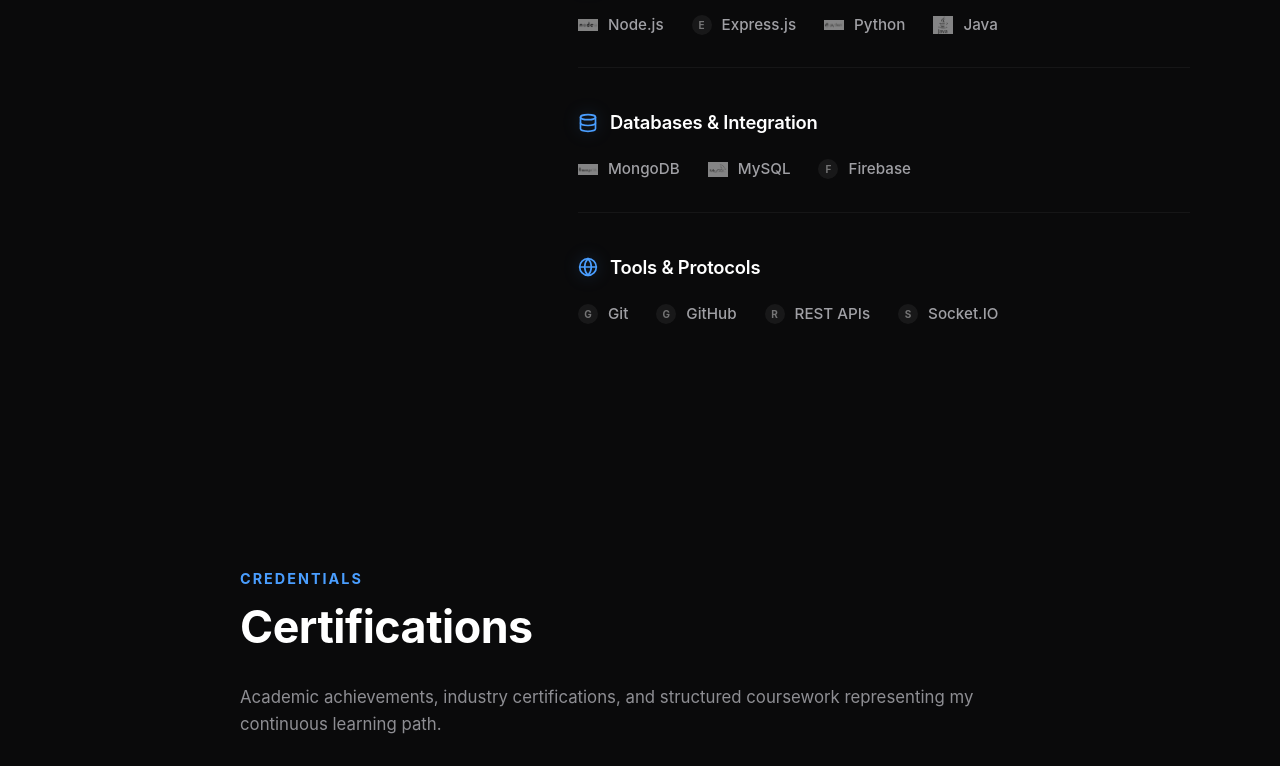
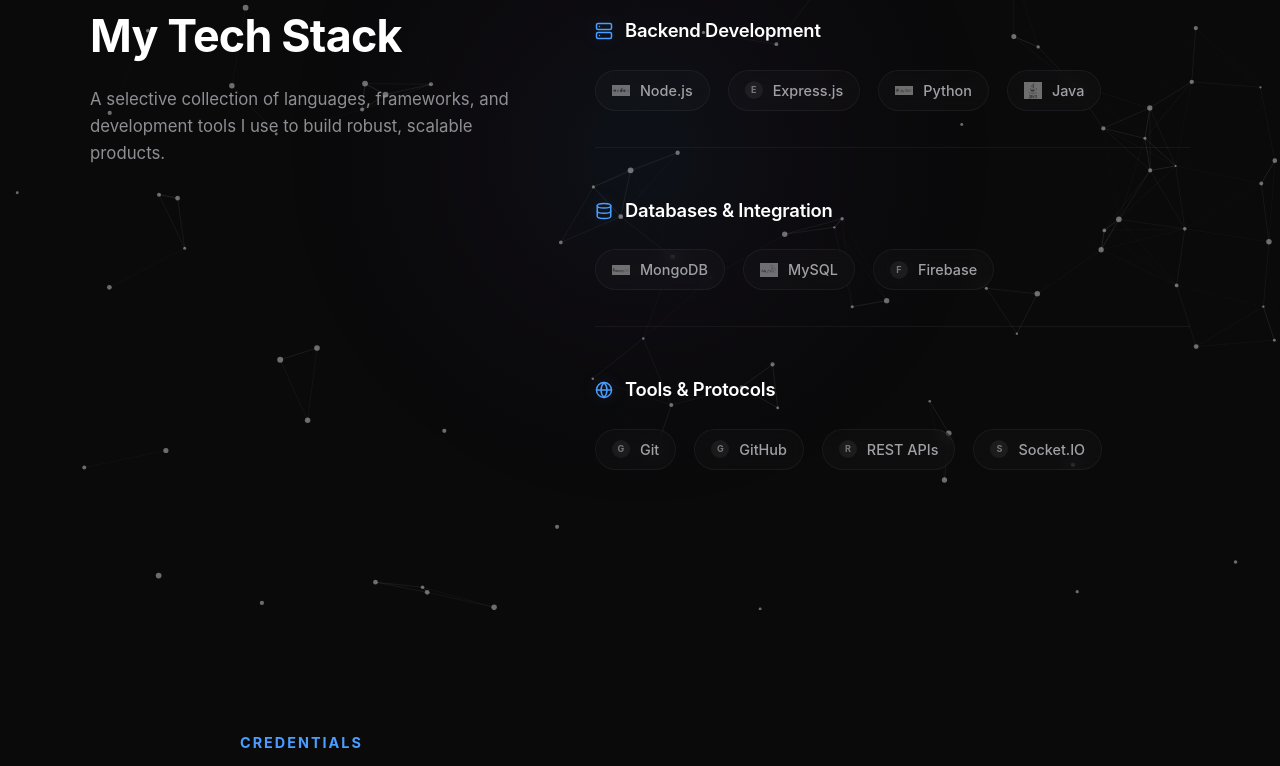
Before and after one commit to SarthakDudhe/Portfolio-Sarthak, a React (Vite) app in the folder my-app/: page / in a window 1280 px wide. Shown: the part 1894-2660 px from the top of the page. Built offline with nearby package versions, Linux system fonts and the light colour scheme.

Commit message:
feat: implement core portfolio components including tech stack, contact form, and project layouts

```diff
--- a/my-app/src/components/Achieve.jsx
+++ b/my-app/src/components/Achieve.jsx
@@ -71,19 +71,39 @@
       <div className="achieve-container">
 
         {/* Header */}
-        <motion.div
-          className="achieve-header"
-          initial={{ opacity: 0, y: 20 }}
-          whileInView={{ opacity: 1, y: 0 }}
-          viewport={{ once: true, amount: 0.3 }}
-          transition={{ duration: 0.8, ease: [0.16, 1, 0.3, 1] }}
-        >
-          <span className="section-label">Credentials</span>
-          <h1 className="achieve-title">Certifications</h1>
-          <p className="achieve-desc">
+        <div className="achieve-header">
+          <div className="mask-wrapper">
+            <motion.span
+              className="section-label"
+              initial={{ y: "100%" }}
+              whileInView={{ y: 0 }}
+              viewport={{ once: true }}
+              transition={{ duration: 0.8, ease: [0.16, 1, 0.3, 1] }}
+            >
+              Credentials
+            </motion.span>
+          </div>
+          <div className="mask-wrapper" style={{ marginBottom: "20px" }}>
+            <motion.h1
+              className="achieve-title"
+              initial={{ y: "100%" }}
+              whileInView={{ y: 0 }}
+              viewport={{ once: true }}
+              transition={{ duration: 0.8, ease: [0.16, 1, 0.3, 1], delay: 0.05 }}
+            >
+              Certifications
+            </motion.h1>
+          </div>
+          <motion.p
+            className="achieve-desc"
+            initial={{ opacity: 0, y: 15 }}
+            whileInView={{ opacity: 1, y: 0 }}
+            viewport={{ once: true }}
+            transition={{ duration: 0.8, ease: [0.16, 1, 0.3, 1], delay: 0.15 }}
+          >
             Academic achievements, industry certifications, and structured coursework representing my continuous learning path.
-          </p>
-        </motion.div>
+          </motion.p>
+        </div>
 
         {/* Minimal Timeline List */}
         <motion.div
--- a/my-app/src/components/Card.css
+++ b/my-app/src/components/Card.css
@@ -1,5 +1,6 @@
 .tech-stack-section {
-  padding: 120px 5vw;
+  position: relative;
+  padding: 140px 5vw;
   background-color: #0A0A0B;
   color: #ffffff;
   width: 100%;
@@ -7,21 +8,41 @@
   justify-content: center;
   align-items: center;
   box-sizing: border-box;
+  overflow: hidden;
 }
 
 .tech-container {
+  position: relative;
+  z-index: 10;
   display: grid;
-  grid-template-columns: 1fr 1.5fr;
+  grid-template-columns: 1fr 1.4fr;
   gap: 80px;
   max-width: 1100px;
   width: 100%;
   align-items: start;
 }
 
+/* Heading Mask Wrappers for scrolling reveals */
+.mask-wrapper {
+  overflow: hidden;
+  margin-bottom: 8px;
+  display: block;
+}
+
+.mask-wrapper .section-label {
+  display: inline-block;
+  margin-bottom: 0;
+}
+
+.mask-wrapper .tech-main-title {
+  display: inline-block;
+  margin-bottom: 0;
+}
+
 /* Left Column: Heading and Intro */
 .tech-left {
   position: sticky;
-  top: 120px;
+  top: 140px;
   display: flex;
   flex-direction: column;
   align-items: flex-start;
@@ -29,32 +50,32 @@
 }
 
 .tech-main-title {
-  font-size: 2.5rem;
+  font-size: 2.8rem;
   font-weight: 700;
-  line-height: 1.2;
+  line-height: 1.15;
   color: #ffffff;
-  margin: 0 0 20px 0;
-  letter-spacing: -0.5px;
+  letter-spacing: -0.8px;
 }
 
 .tech-desc {
   font-size: 1.05rem;
   line-height: 1.6;
   color: #8e8e93;
-  margin: 0;
+  margin-top: 16px;
+  margin-bottom: 0;
 }
 
 /* Right Column: Clean Gridless List */
 .tech-right-list {
   display: flex;
   flex-direction: column;
-  gap: 40px;
+  gap: 48px;
   width: 100%;
 }
 
 .tech-category-row {
   border-bottom: 1px solid rgba(255, 255, 255, 0.05);
-  padding-bottom: 30px;
+  padding-bottom: 36px;
   width: 100%;
 }
 
@@ -67,12 +88,12 @@
   display: flex;
   align-items: center;
   gap: 12px;
-  margin-bottom: 20px;
+  margin-bottom: 24px;
 }
 
 .cat-icon {
   color: #4a9eff;
-  filter: drop-shadow(0 0 8px rgba(74, 158, 255, 0.25));
+  filter: drop-shadow(0 0 8px rgba(74, 158, 255, 0.2));
 }
 
 .category-header h3 {
@@ -86,43 +107,61 @@
 .skills-inline-list {
   display: flex;
   flex-wrap: wrap;
-  gap: 16px 28px;
+  gap: 12px 18px;
 }
 
+/* Translucent Glass Pill */
 .skill-item {
   display: flex;
   align-items: center;
   gap: 10px;
   cursor: default;
-  transition: all 0.3s cubic-bezier(0.16, 1, 0.3, 1);
+  padding: 8px 16px;
+  border-radius: 30px;
+  background: rgba(255, 255, 255, 0.02);
+  border: 1px solid rgba(255, 255, 255, 0.05);
+  backdrop-filter: blur(8px);
+  -webkit-backdrop-filter: blur(8px);
+  transition: all 0.4s cubic-bezier(0.16, 1, 0.3, 1);
+  position: relative;
 }
 
 .skill-logo {
-  width: 20px;
-  height: 20px;
+  width: 18px;
+  height: 18px;
   object-fit: contain;
-  filter: grayscale(100%) opacity(0.5);
-  transition: all 0.3s cubic-bezier(0.16, 1, 0.3, 1);
+  filter: grayscale(100%) opacity(0.4);
+  transition: all 0.4s cubic-bezier(0.16, 1, 0.3, 1);
 }
 
 .skill-logo-placeholder {
-  width: 20px;
-  height: 20px;
+  width: 18px;
+  height: 18px;
   border-radius: 50%;
   background: rgba(255, 255, 255, 0.06);
   color: rgba(255, 255, 255, 0.4);
-  font-size: 10px;
+  font-size: 9px;
   font-weight: 700;
   display: flex;
   align-items: center;
   justify-content: center;
   text-transform: uppercase;
-  transition: all 0.3s cubic-bezier(0.16, 1, 0.3, 1);
+  transition: all 0.4s cubic-bezier(0.16, 1, 0.3, 1);
 }
 
-/* Hover States */
+.skill-name {
+  font-size: 0.9rem;
+  color: #a0a0a5;
+  font-weight: 500;
+  transition: color 0.3s ease;
+}
+
+/* Premium Dynamic Hover glows based on custom brand colors */
 .skill-item:hover {
-  transform: translateY(-1px);
+  transform: translateY(-3px);
+  border-color: var(--hover-color, rgba(255, 255, 255, 0.2));
+  background: rgba(255, 255, 255, 0.04);
+  box-shadow: 0 10px 25px -10px var(--hover-color, rgba(255, 255, 255, 0.15));
 }
 
 .skill-item:hover .skill-name {
@@ -131,26 +170,24 @@
 
 .skill-item:hover .skill-logo {
   filter: grayscale(0%) opacity(1);
-  transform: scale(1.15);
+  transform: scale(1.15) rotate(3deg);
 }
 
 .skill-item:hover .skill-logo-placeholder {
-  background: rgba(74, 158, 255, 0.15);
-  color: #4a9eff;
+  background: var(--hover-color, rgba(255, 255, 255, 0.15));
+  color: #0A0A0B;
+  font-weight: 800;
   transform: scale(1.15);
-}
-
-.skill-name {
-  font-size: 0.95rem;
-  color: #a0a0a5;
-  font-weight: 500;
-  transition: color 0.3s ease;
 }
 
 /* ----------------------
    Responsive Design
 ------------------------ */
 @media (max-width: 968px) {
+  .tech-stack-section {
+    padding: 100px 5vw;
+  }
+
   .tech-container {
     grid-template-columns: 1fr;
     gap: 50px;
@@ -163,7 +200,7 @@
   }
 
   .tech-main-title {
-    font-size: 2.2rem;
+    font-size: 2.5rem;
   }
 
   .tech-desc {
@@ -177,6 +214,6 @@
   }
 
   .skills-inline-list {
-    gap: 14px 20px;
+    gap: 10px 12px;
   }
 }
--- a/my-app/src/components/Card.jsx
+++ b/my-app/src/components/Card.jsx
@@ -11,20 +11,21 @@
 import python from "../assets/pythonlogo.png"
 import react from "../assets/react.svg"
 import React from 'react';
+import { InteractiveQuantumCore } from "./ui/InteractiveQuantumCore";
 
 const containerVariants = {
   hidden: { opacity: 0 },
   visible: {
     opacity: 1,
     transition: {
-      staggerChildren: 0.1,
+      staggerChildren: 0.08,
       delayChildren: 0.1
     }
   }
 };
 
 const categoryVariants = {
-  hidden: { opacity: 0, y: 15 },
+  hidden: { opacity: 0, y: 25 },
   visible: {
     opacity: 1,
     y: 0,
@@ -39,63 +40,88 @@
   const categories = [
     {
       title: "Frontend Development",
-      icon: <Code2 size={20} className="cat-icon" />,
+      icon: <Code2 size={18} className="cat-icon" />,
       skills: [
-        { name: "HTML", logo: html },
-        { name: "CSS", logo: css },
-        { name: "JavaScript", logo: js },
-        { name: "React.js", logo: react },
+        { name: "HTML", logo: html, color: "#E34F26" },
+        { name: "CSS", logo: css, color: "#1572B6" },
+        { name: "JavaScript", logo: js, color: "#F7DF1E" },
+        { name: "React.js", logo: react, color: "#61DAFB" },
       ]
     },
     {
       title: "Backend Development",
-      icon: <Server size={20} className="cat-icon" />,
+      icon: <Server size={18} className="cat-icon" />,
       skills: [
-        { name: "Node.js", logo: node },
-        { name: "Express.js", logo: null },
-        { name: "Python", logo: python },
-        { name: "Java", logo: java },
+        { name: "Node.js", logo: node, color: "#339933" },
+        { name: "Express.js", logo: null, color: "#ffffff" },
+        { name: "Python", logo: python, color: "#3776AB" },
+        { name: "Java", logo: java, color: "#f89820" },
       ]
     },
     {
       title: "Databases & Integration",
-      icon: <Database size={20} className="cat-icon" />,
+      icon: <Database size={18} className="cat-icon" />,
       skills: [
-        { name: "MongoDB", logo: mongo },
-        { name: "MySQL", logo: mysql },
-        { name: "Firebase", logo: null },
+        { name: "MongoDB", logo: mongo, color: "#47A248" },
+        { name: "MySQL", logo: mysql, color: "#00758F" },
+        { name: "Firebase", logo: null, color: "#FFCA28" },
       ]
     },
     {
       title: "Tools & Protocols",
-      icon: <Globe size={20} className="cat-icon" />,
+      icon: <Globe size={18} className="cat-icon" />,
       skills: [
-        { name: "Git", logo: null },
-        { name: "GitHub", logo: null },
-        { name: "REST APIs", logo: null },
-        { name: "Socket.IO", logo: null },
+        { name: "Git", logo: null, color: "#F05032" },
+        { name: "GitHub", logo: null, color: "#ffffff" },
+        { name: "REST APIs", logo: null, color: "#4a9eff" },
+        { name: "Socket.IO", logo: null, color: "#00c0ff" },
       ]
     }
   ];
 
   return (
     <section className="tech-stack-section" id="skills">
+      {/* Background Interactive Nodes Canvas */}
+      <InteractiveQuantumCore />
+
       <div className="tech-container">
 
-        {/* Left Column: Title & Intro */}
-        <motion.div
-          className="tech-left"
-          initial={{ opacity: 0, y: 20 }}
-          whileInView={{ opacity: 1, y: 0 }}
-          viewport={{ once: true, amount: 0.3 }}
-          transition={{ duration: 0.8, ease: [0.16, 1, 0.3, 1] }}
-        >
-          <span className="section-label">Skills & Tech</span>
-          <h2 className="tech-main-title">My Tech Stack</h2>
-          <p className="tech-desc">
+        {/* Left Column: Heading */}
+        <div className="tech-left">
+          <div className="mask-wrapper">
+            <motion.span
+              className="section-label"
+              initial={{ y: "100%" }}
+              whileInView={{ y: 0 }}
+              viewport={{ once: true }}
+              transition={{ duration: 0.8, ease: [0.16, 1, 0.3, 1] }}
+            >
+              Capabilities
+            </motion.span>
+          </div>
+
+          <div className="mask-wrapper">
+            <motion.h2
+              className="tech-main-title"
+              initial={{ y: "100%" }}
+              whileInView={{ y: 0 }}
+              viewport={{ once: true }}
+              transition={{ duration: 0.8, ease: [0.16, 1, 0.3, 1], delay: 0.05 }}
+            >
+              My Tech Stack
+            </motion.h2>
+          </div>
+
+          <motion.p
+            className="tech-desc"
+            initial={{ opacity: 0, y: 15 }}
+            whileInView={{ opacity: 1, y: 0 }}
+            viewport={{ once: true }}
+            transition={{ duration: 0.8, ease: [0.16, 1, 0.3, 1], delay: 0.15 }}
+          >
             A selective collection of languages, frameworks, and development tools I use to build robust, scalable products.
-          </p>
-        </motion.div>
+          </motion.p>
+        </div>
 
         {/* Right Column: Typographic Row List */}
         <motion.div
@@ -117,7 +143,11 @@
               </div>
               <div className="skills-inline-list">
                 {cat.skills.map((skill, sIdx) => (
-                  <div key={sIdx} className="skill-item">
+                  <div
+                    key={sIdx}
+                    className="skill-item"
+                    style={{ "--hover-color": skill.color }}
+                  >
                     {skill.logo ? (
                       <img src={skill.logo} alt={skill.name} className="skill-logo" />
                     ) : (
--- a/my-app/src/index.css
+++ b/my-app/src/index.css
@@ -18,3 +18,15 @@
     Ubuntu, Cantarell, 'Open Sans', 'Helvetica Neue', sans-serif;
   line-height: 1.6;
 }
+
+/* Global Mask Reveal Utilities */
+.mask-wrapper {
+  overflow: hidden;
+  display: block;
+  width: 100%;
+}
+
+.mask-wrapper > * {
+  display: inline-block;
+  margin-bottom: 0 !important;
+}
```
Also changed, not shown: my-app/src/components/About.jsx (+21 -10 lines), my-app/src/components/Contact.jsx (+32 -6 lines), my-app/src/components/Project.jsx (+32 -12 lines).
